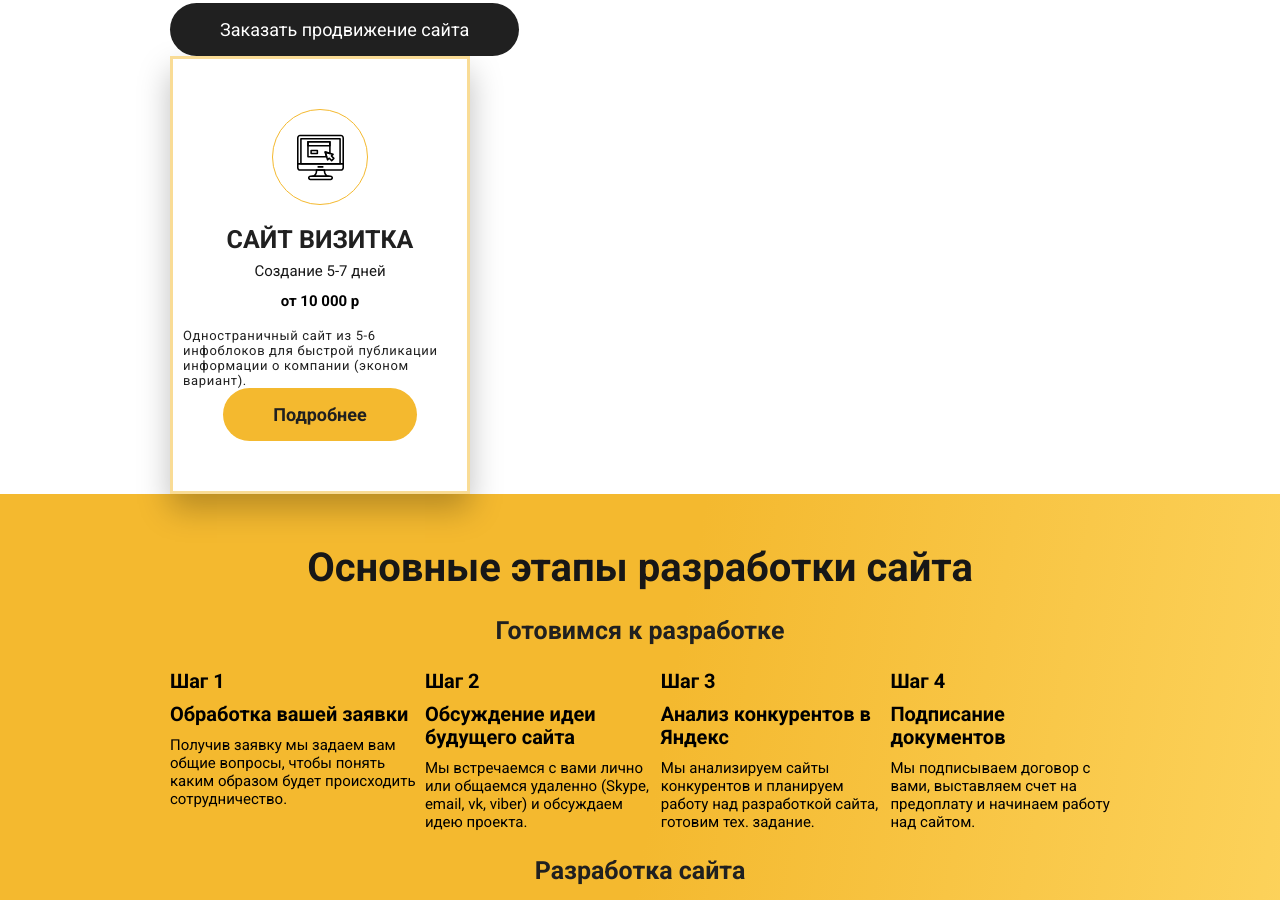
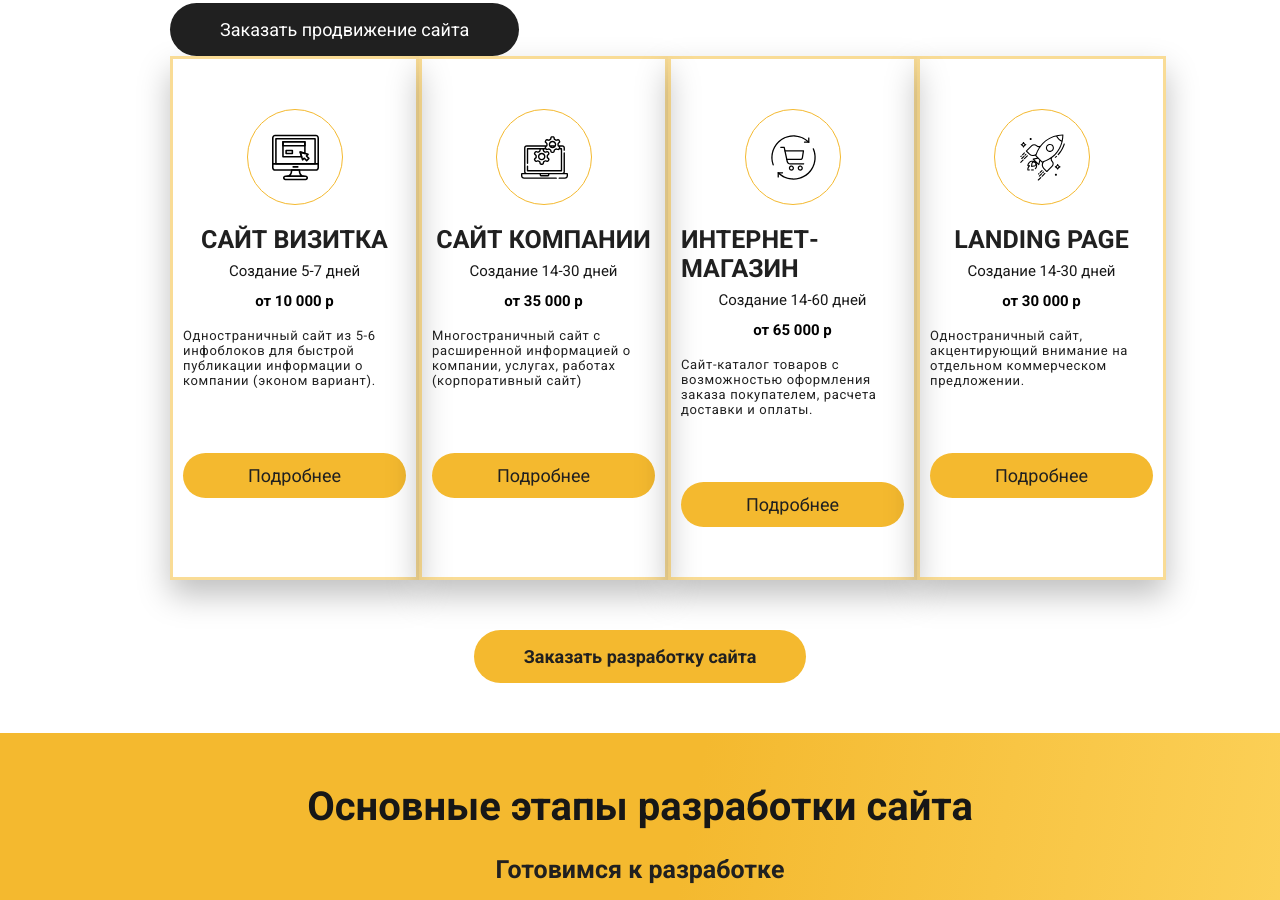
Before and after one commit to rustamdranitsyn/web-studi, a website: page app/index.html in a window 1280 px wide. Shown: the part 580-1480 px from the top of the page. Drawn offline with nearby package versions, Linux system fonts and the light colour scheme.

Commit message:
page developer before adaprive

```diff
--- a/app/index.html
+++ b/app/index.html
@@ -170,9 +170,72 @@
             для быстрой публикации информации о
             компании (эконом вариант).
           </div>
-          <a href="#popup" class="popup-link important-seo__popup-order btn-gold">Подробнее</a>
+          <a href="#popup" class="popup-link important-seo__popup-order btn-developer">Подробнее</a>
         </div>
       </div>
+      <div class="developer-price__item">
+        <div class="developer-price__item__wrapper">
+            <img src="img/icon-compani.svg" alt="">
+          <div class="developer-price__item-title">
+            САЙТ КОМПАНИИ
+          </div>
+          <div class="developer-price__item-title_description">
+            Создание 14-30 дней
+          </div>
+          <div class="developer-price__item-price">
+            от 35 000 р
+          </div>
+          <div class="developer-price__item-description">
+            Многостраничный сайт с расширенной
+            информацией о компании, услугах,
+            работах (корпоративный сайт)
+          </div>
+          <a href="#popup" class="popup-link important-seo__popup-order btn-developer">Подробнее</a>
+        </div>
+      </div>
+      <div class="developer-price__item">
+        <div class="developer-price__item__wrapper">
+            <img src="img/icon-magazin.svg" alt="">
+          <div class="developer-price__item-title">
+            ИНТЕРНЕТ-МАГАЗИН
+          </div>
+          <div class="developer-price__item-title_description">
+            Создание 14-60 дней
+          </div>
+          <div class="developer-price__item-price">
+            от 65 000 р
+          </div>
+          <div class="developer-price__item-description">
+            Сайт-каталог товаров с возможностью
+            оформления заказа покупателем, расчета
+            доставки и оплаты.
+          </div>
+          <a href="#popup" class="popup-link important-seo__popup-order btn-developer">Подробнее</a>
+        </div>
+      </div>
+      <div class="developer-price__item">
+        <div class="developer-price__item__wrapper">
+            <img src="img/landing-page.svg" alt="">
+          <div class="developer-price__item-title">
+            LANDING PAGE
+          </div>
+          <div class="developer-price__item-title_description">
+            Создание 14-30 дней
+          </div>
+          <div class="developer-price__item-price">
+            от 30 000 р
+          </div>
+          <div class="developer-price__item-description">
+            Одностраничный сайт, акцентирующий
+            внимание на отдельном коммерческом
+            предложении.
+          </div>
+          <a href="#popup" class="popup-link important-seo__popup-order btn-developer">Подробнее</a>
+        </div>
+      </div>
+    </div>
+    <div class="developer-price__order">
+      <a href="#popup" class="popup-link btn-gold">Заказать разработку сайта</a>
     </div>
   </div>
 </section>
--- a/app/scss/style.scss
+++ b/app/scss/style.scss
@@ -813,6 +813,7 @@ header {
 .developer-price {
     .developer-price__wrapper {
         display: flex;
+        justify-content: space-between;
         .developer-price__item {
             max-width: 300px;
             border: 3px solid rgba(244, 185, 47, 0.5);
@@ -850,11 +851,25 @@ header {
                     letter-spacing: 0.05em;
                     color: #202020;
                 }
+                .btn-developer {
+                    margin-top: 65px;
+                    background: #F4B92F;
+                    border-radius: 50px;
+                    font-size: 18px;
+                    color: #202020;
+                    padding: 10px 65px;
+                }
             }
         }
     }
+    .developer-price__order {
+        margin-top: 50px;
+        display: flex;
+        justify-content: center;
+    }
 }
 .stages-development {
+    margin-top: 50px;
     padding: 50px 0;
     background: linear-gradient(100.14deg, #F4B92F 49.22%, #FDD45E 98.19%);
     .tages-development__subtitle {
```
Also changed, not shown: app/css/style.min.css, app/img/icon-compani.svg (added), app/img/icon-magazin.svg (added), app/img/landing-page.svg (added).
